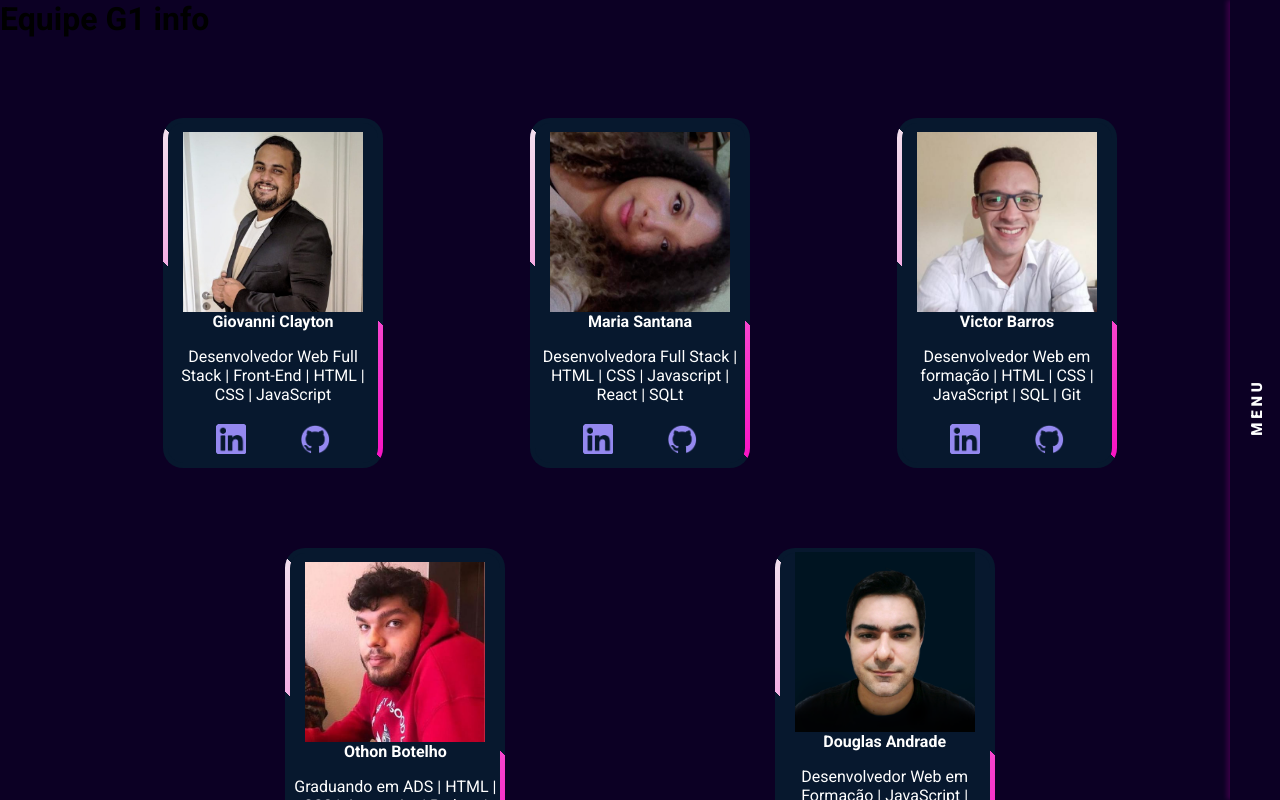
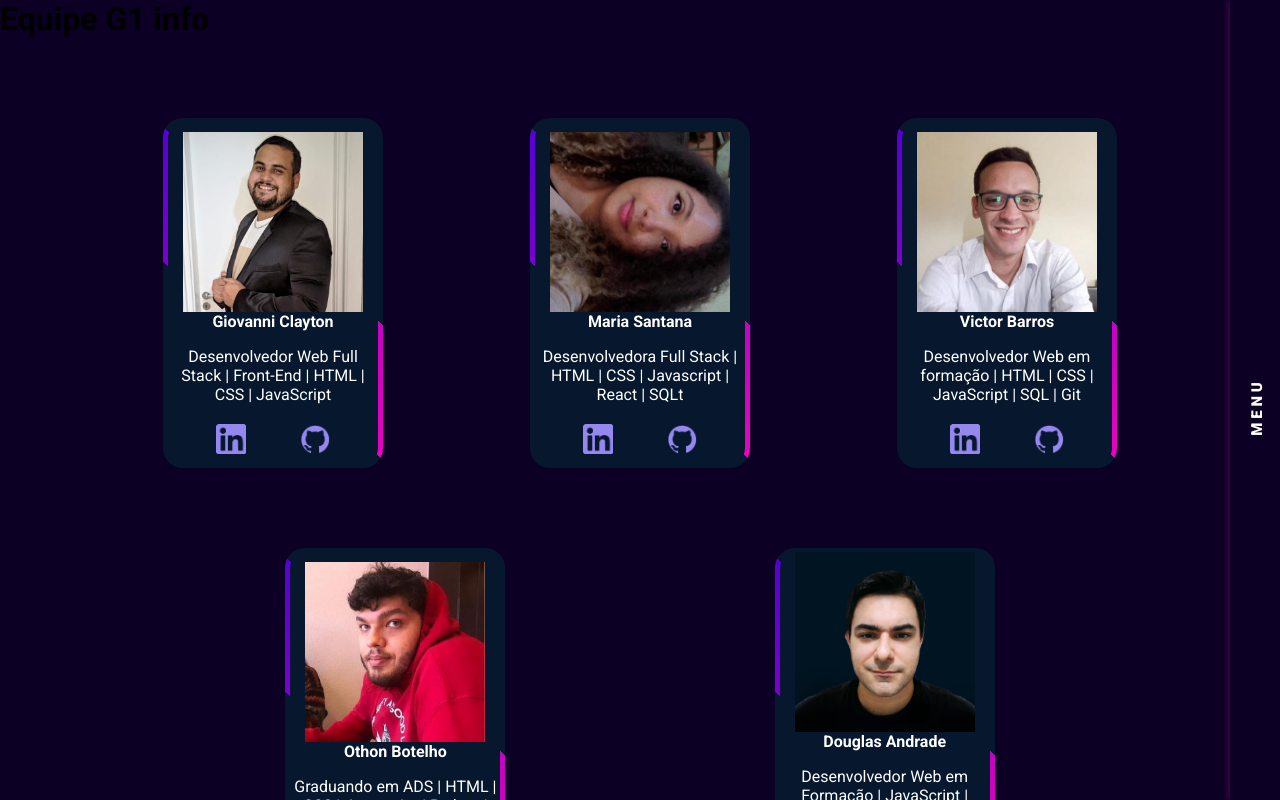
Before and after one commit to Gclayton0207/G1-Info-Store, a React (Vite) app: page /sobre in a window 1280 px wide. Shown: the top 800 px of the page. Built offline with nearby package versions, Linux system fonts and the light colour scheme.

Commit message:
alteracao card sobre

```diff
--- a/src/components/Cards/Card.module.css
+++ b/src/components/Cards/Card.module.css
@@ -66,7 +66,7 @@ a,
   width: 100px;
   background-image: linear-gradient(
     180deg,
-    #f2f2f2,
+    #4700d8,
     #f900bf
   );
   height: 130%;
```
